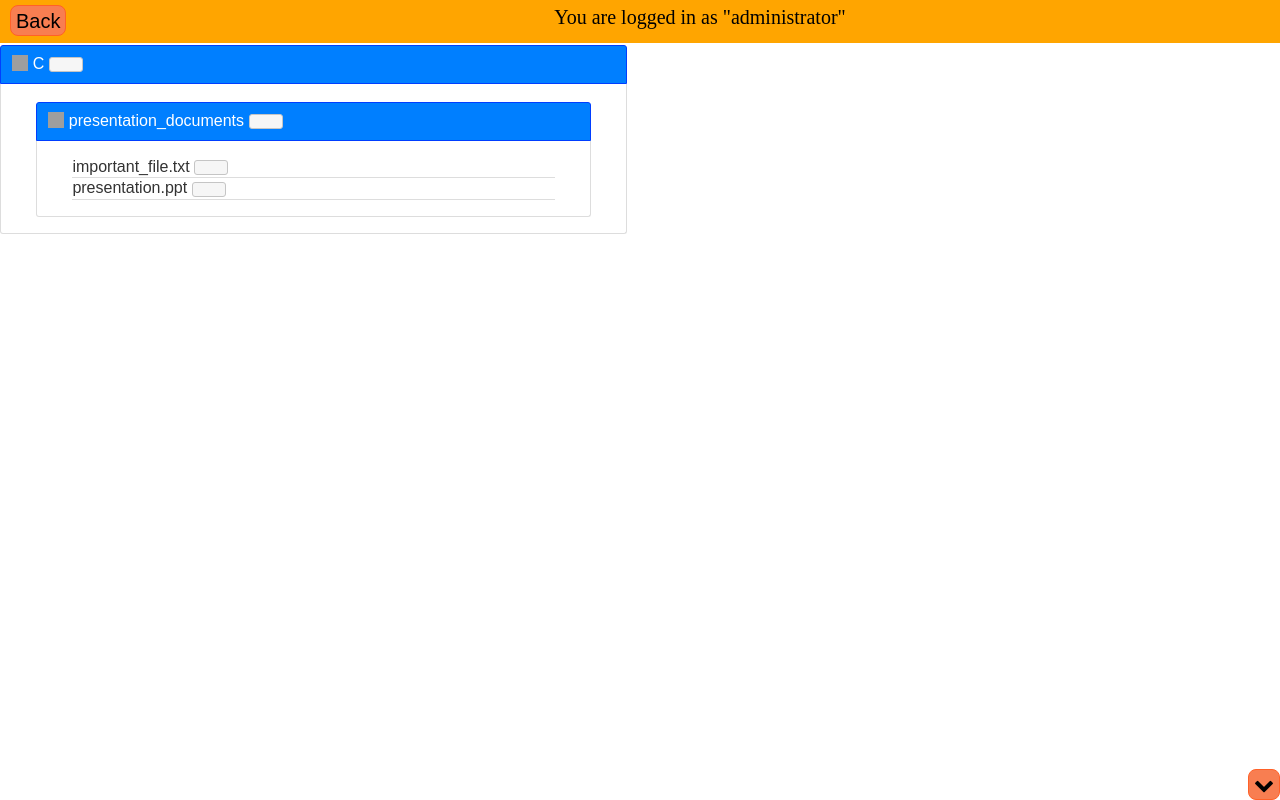
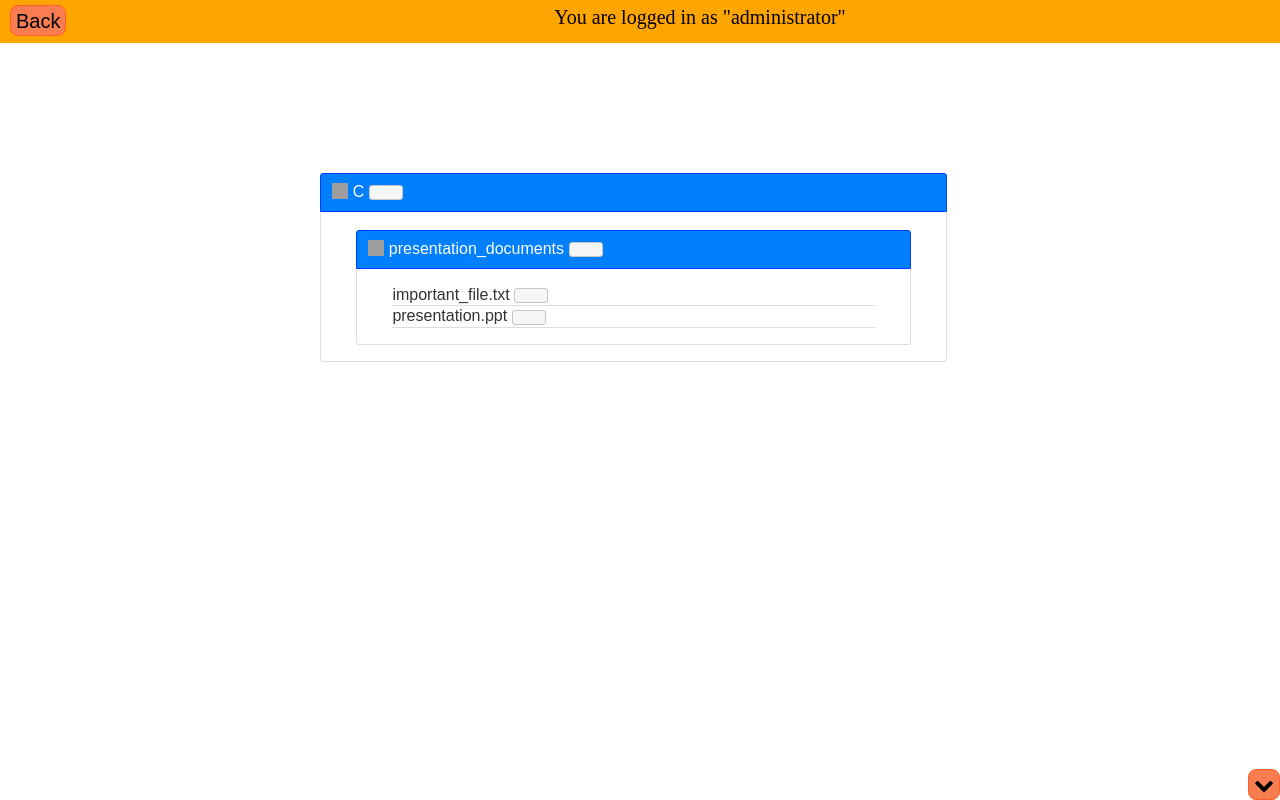
Before and after one commit to CSE256-Spring24/problem-solving-project-jaja, a website: page wrapper_add_new_user.html in a window 1280 px wide. Drawn offline with nearby package versions, Linux system fonts and the light colour scheme; grey boxes are pictures that could not be loaded; a web font is replaced by a local one.

Commit message:
center main panel

```diff
--- a/fileperms_style.css
+++ b/fileperms_style.css
@@ -36,3 +36,8 @@
 .no-close .ui-dialog-titlebar-close {
     display: none;
 }
+
+#filestructure {
+    margin-top: 10%;
+    margin-left: 25%;
+}
--- a/package.json
+++ b/package.json
@@ -13,7 +13,7 @@
     },
     "devDependencies": {
         "aws-sdk": "^2.860.0",
-        "browser-sync": "^2.26.13",
+        "browser-sync": "^3.0.2",
         "prettier": "^2.2.1"
     },
     "author": "",
```
Also changed, not shown: 1 other file.
